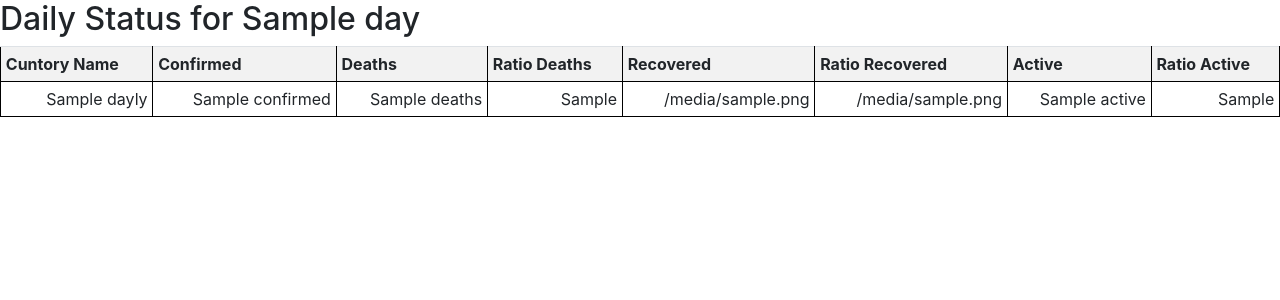
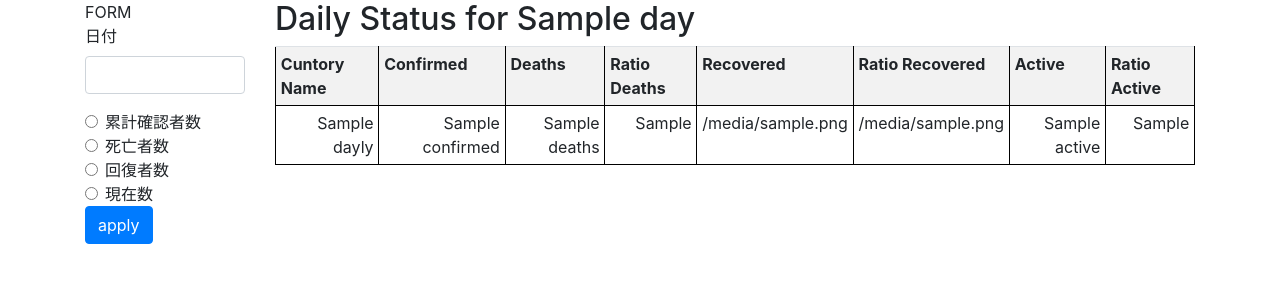
Before and after one commit to o-uzuki/cov19-django, a Django app: template cov19diff/templates/cov19diff/dayly.html in a window 1280 px wide. Shown: the top 300 px of the page. Run offline with Django 3.2, Linux system fonts and the light colour scheme; the template is opened without the code that fills it: most values are stand-ins (such as "Sample title", 1, 10 or a date in 2020); some libraries are stand-ins or nearby versions.

Commit message:
add form

```diff
--- a/cov19diff/templates/cov19diff/dayly.html
+++ b/cov19diff/templates/cov19diff/dayly.html
@@ -16,7 +16,45 @@
 {% endblock %}
 
 {% block content %}
-<div>
+<div class="container">
+  <div class="row">
+    <div class="col-2">
+      FORM
+      <form action="/cov19diff/dayly" method="post">
+        {% csrf_token %}
+        <div class="form-group">
+          <label for="targetDay">日付</label>
+          <input type="text" class="form-control" id="targetDay" name="targetday">
+        </div>
+        <div class="form-check">
+          <input class="form-check-input" type="radio" name="orderby" id="orderbyComfirmed" value="C">
+          <label class="form-check-label" for="orderbyComfirmed">
+            累計確認者数
+          </label>
+        </div>
+        <div class="form-check">
+          <input class="form-check-input" type="radio" name="orderby" id="orderbyDeaths" value="D">
+          <label class="form-check-label" for="orderbyDeaths">
+            死亡者数
+          </label>
+        </div>
+        <div class="form-check">
+          <input class="form-check-input" type="radio" name="orderby" id="orderbyRecovered" value="R">
+          <label class="form-check-label" for="orderbyRecovered">
+            回復者数
+          </label>
+        </div>
+        <div class="form-check">
+          <input class="form-check-input" type="radio" name="orderby" id="orderbyActive" value="A">
+          <label class="form-check-label" for="orderbyActive">
+            現在数
+          </label>
+        </div>
+        <input type="submit" class="btn btn-primary" value="apply">
+      </form>
+    </div>
+    <div class="col">
+      {% if daylys %}
       <h2>Daily Status for {{ day }}</h2>
       <table class="table table-sm table-striped">
         <tr>
@@ -46,5 +84,8 @@
         </tr>
         {% endfor %}
       </table>
+      {% endif %}
+    </div>
+  </div>
 </div>
 {% endblock %}
--- a/cov19diff/urls.py
+++ b/cov19diff/urls.py
@@ -13,6 +13,7 @@ urlpatterns = [
     path('dodiff', views.dodiff, name='dodiff'),
     path('list/<str:old>/<str:new>', views.difflist, name='list'),
     path('dayly/<str:day>/<str:ord>', views.daylyStat, name='dayly'),
+    path('dayly',views.doDayly, name="dodayly"),
     path('', include(router.urls)),
     path('api-auth/', include('rest_framework.urls', namespace='rest_framework')),
 ]
```
Also changed, not shown: cov19diff/views.py (+10 -1 lines). Lines whose indentation alone changed are shown as unchanged.
